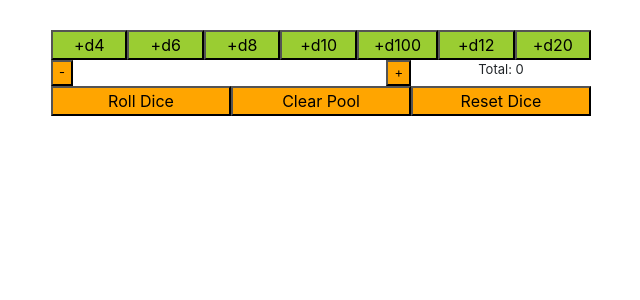
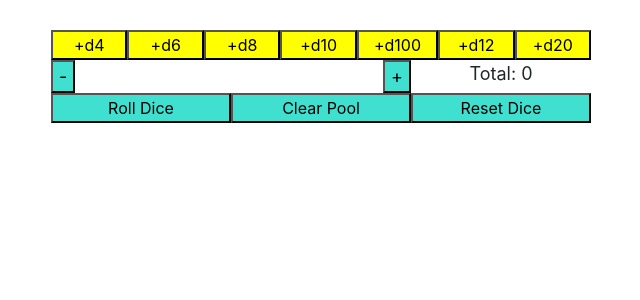
Before and after one commit to rileyjohngibbs/react-roller, a React (Create React App) app: page / in a window 1280 px wide. Shown: the top 300 px of the page, without its empty margins (319-959 px from the left). Built offline with nearby package versions, Linux system fonts and the light colour scheme.

Commit message:
Style changes
changed colors of buttons and size of fonts

```diff
--- a/src/App.css
+++ b/src/App.css
@@ -35,32 +35,32 @@ button {
 }
 
 .die button {
-  background-color: lightblue;
-  padding: 5px;
+  background-color: orange;
+  padding: 10px;
   width: 100%;
 }
 
 .die-label {
-  font-size: small;
+  font-size: large;
 }
 
 .die-remove button {
-  font-size: small;
+  font-size: large;
   padding: 5px;
   width: 100%;
   background-color: pink;
 }
 
 #total-display {
-  font-size: small;
+  font-size: large;
 }
 
 #adders button {
-  background-color: yellowgreen;
+  background-color: yellow;
 }
 
 #controllers button {
-  background-color: orange;
+  background-color: turquoise;
 }
 
 @keyframes App-logo-spin {
```
Also changed, not shown: 1 other file (tests, documents, lock files or other folders).
